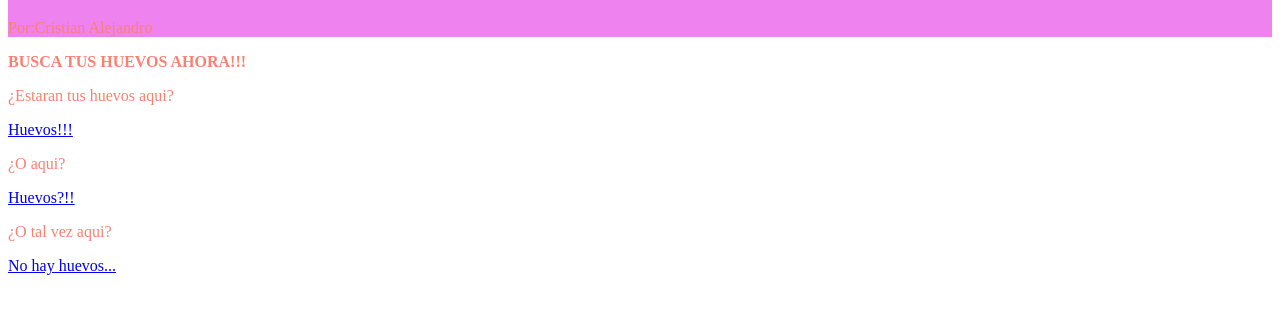
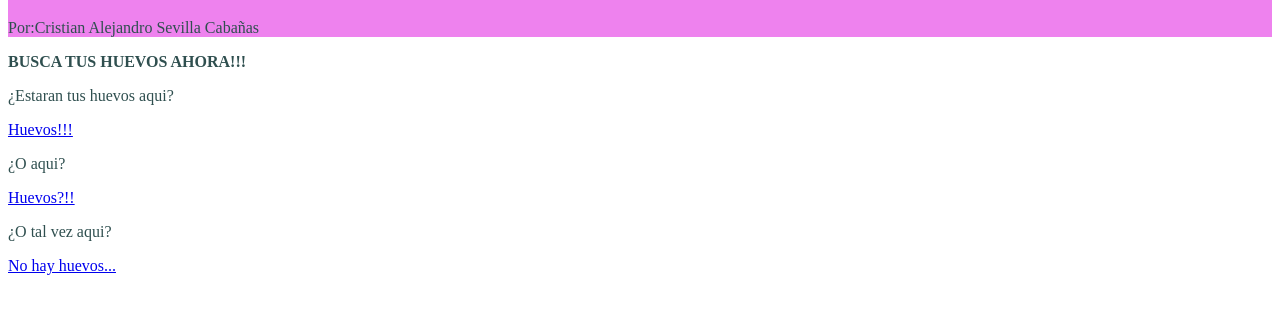
Before and after one commit to Cris-A-S-C/AberracionProgramada, a plain HTML site: page index.html in a window 1280 px wide. Shown: the part 61-372 px from the top of the page. Drawn offline with Linux system fonts and the light colour scheme.

Commit message:
actualizacion de pagina

```diff
--- a/index.html
+++ b/index.html
@@ -9,7 +9,7 @@
             color: blueviolet;
         }
         p{
-            color: salmon;
+            color: darkslategrey;
         }
         header{
             background-color: violet;
@@ -19,7 +19,7 @@
 <body>
     <header>
         <h1>Aqui hay Huevos...?</h1>
-        <p>Por:Cristian Alejandro</p>
+        <p>Por:Cristian Alejandro Sevilla Cabañas</p>
     </header>
     <main>
         <p><strong>BUSCA TUS HUEVOS AHORA!!!</strong></p>
```
